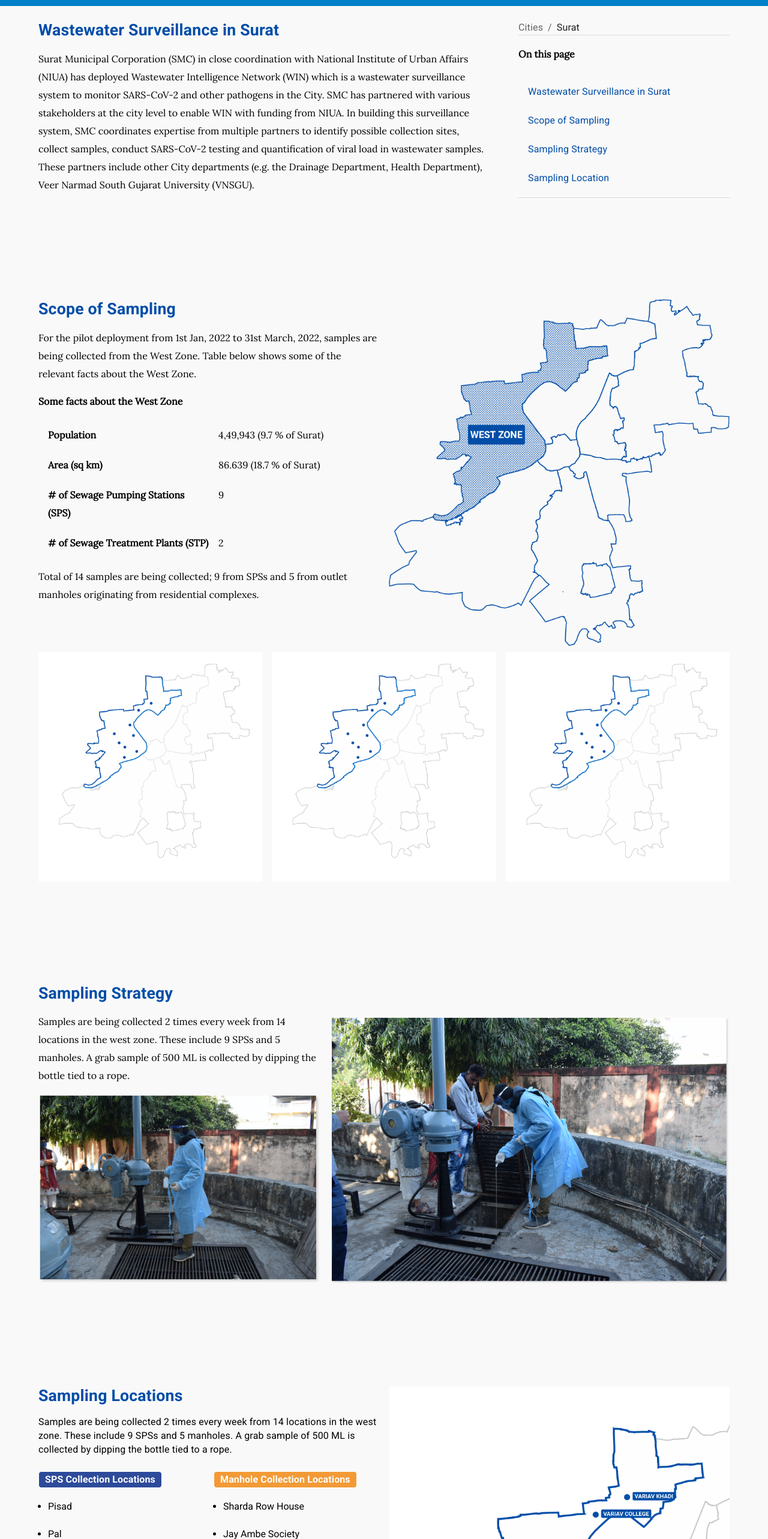
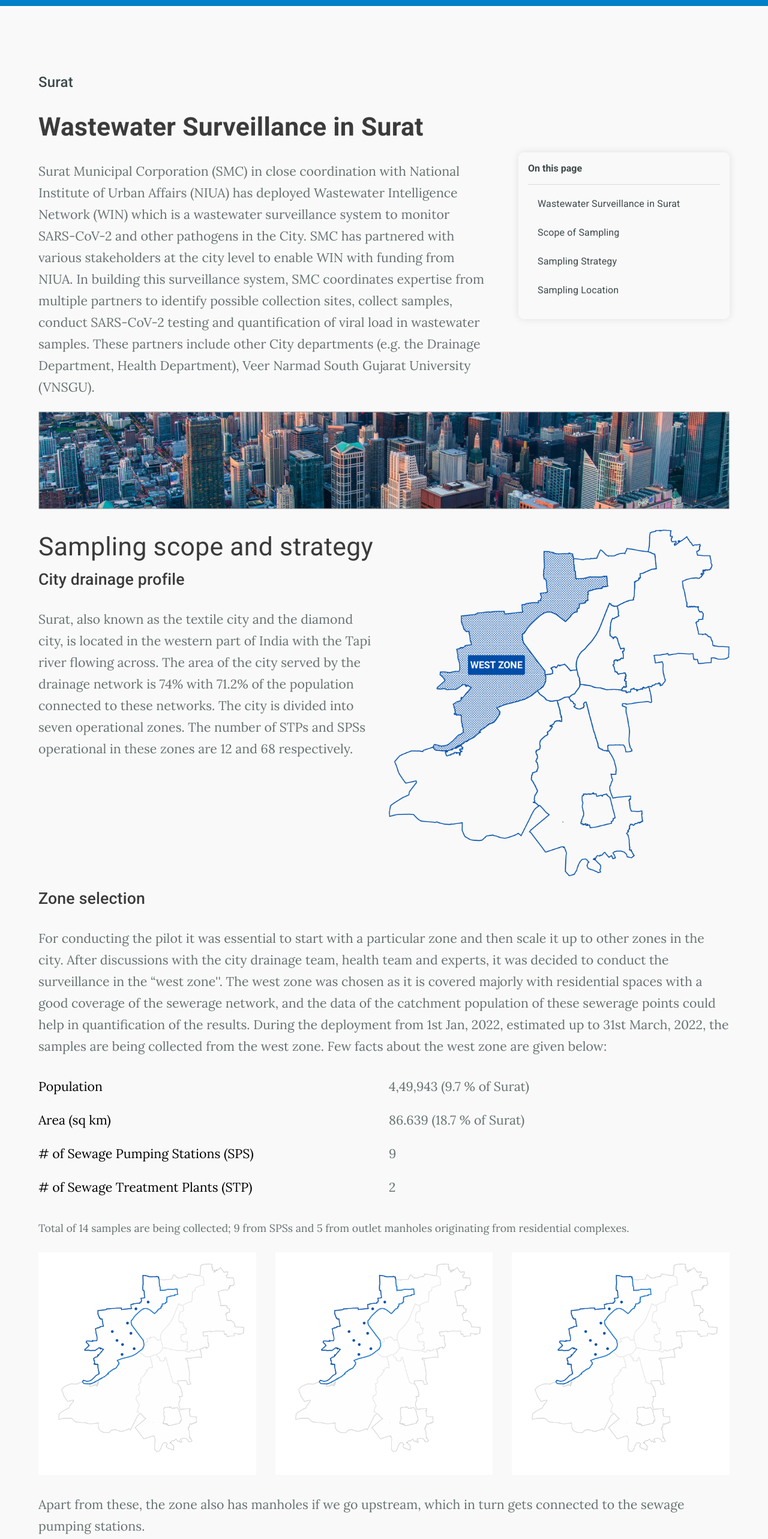
Before and after one commit to wastewater-intelligence-network/win-web-app, a React (Create React App) app: page /surat in a window 1280 px wide. Shown: the part 100-2666 px from the top of the page at 60% size. Built offline with nearby package versions, Linux system fonts and the light colour scheme.

Commit message:
cities page new design implemented 1- header font, style, color space changed 2- paragraph font style, size, color changed 3- on this page box designed 4- Sampling frequency and locations section image chnages based on location

```diff
--- a/src/landing/cities/samplingLocations.js
+++ b/src/landing/cities/samplingLocations.js
@@ -1,10 +1,14 @@
-import { Box, Typography, Grid } from "@mui/material";
+import { Box, Typography, Grid, Button } from "@mui/material";
 import * as React from "react";
 import Sps_big from "../../images/city-images/sps_big.png";
 import List from "@mui/material/List";
 import ListItem from "@mui/material/ListItem";
 import ListItemButton from "@mui/material/ListItemButton";
 import ListItemText from "@mui/material/ListItemText";
+import DSC_big from "../../images/city-images/DSC_big.png";
+import DSC_small from "../../images/city-images/DSC_small.png";
+import { $ } from "react-jquery-plugin";
+
 function SamplingLocation() {
   const SPSCollectionLoacation = [
     "Pisad",
@@ -19,24 +23,68 @@ function SamplingLocation() {
   ];
 
   const manholeCollectionLocations = [
-"Sharda Row House", "Jay Ambe Society", "Mangaldeep Complex", "Amrapali Society", "Nildhara Row House"
-  ]
+    "Sharda Row House",
+    "Jay Ambe Society",
+    "Mangaldeep Complex",
+    "Amrapali Society",
+    "Nildhara Row House",
+  ];
+  function oneFunction() {
+    $("#first").show();
+    $("#secnd").hide();
+    $("#first_btn").addClass("active_btn");
+    $("#secnd_btn").removeClass("active_btn");
+  }
+
+  function twoFunction() {
+    $("#secnd").show();
+    $("#first").hide();
+    $("#secnd_btn").addClass("active_btn");
+    $("#first_btn").removeClass("active_btn");
+  }
+
   return (
-    <Box className="customeMarginBottom ">
+    <Box className="samplingLocationBox">
       <Grid container spacing={2}>
         <Grid item sm={12} xs={12} md={6}>
-          <Typography variant="h4" className="cities_heading">
-            Sampling Locations
+          <Typography variant="h4" className="cities_2ndheading">
+            Sampling frequency and locations
           </Typography>
-          <Typography variant="body2" sx={{mb:3}}>
-            Samples are being collected 2 times every week from 14 locations in
-            the west zone. These include 9 SPSs and 5 manholes. A grab sample of
-            500 ML is collected by dipping the bottle tied to a rope.
+          <p className="surat-content">
+            The samples are being collected twice a week, i.e.Monday and
+            Thursday, from 14 locations. Out of these 14 locations, samples are
+            collected from nine SPS and five manholes. The manholes have been
+            chosen in order to move upstream The samples are being collected
+            from all the nine SPS.
+          </p>
+          <div>
+            {" "}
+            <Button
+            id="first_btn"
+              onClick={oneFunction}
+              variant="outlined"
+              className="location_button active_btn"
+            >
+              SPS Collection Locations
+            </Button>
+          </div>
+          <div>
+            {" "}
+            <Button
+            id="secnd_btn"
+              onClick={twoFunction}
+              variant="outlined"
+              className="location_button"
+            >
+              Manhole Collection Locations
+            </Button>{" "}
+          </div>
+
+          {/* <Grid container spacing={2}>
+            <Grid item sm={6} xs={12} md={6}>
+              <Typography variant="h4" className="title-bg">
+                SPS Collection Locations
               </Typography>
-          <Grid container spacing={2}>
-            <Grid item sm={6} xs={12} md={6}>
-
-              <Typography variant="h4" className="title-bg">SPS Collection Locations</Typography>
               {SPSCollectionLoacation.map((item) => {
                 return (
                   <ul className="location_list">
@@ -44,10 +92,11 @@ function SamplingLocation() {
                   </ul>
                 );
               })}
-
             </Grid>
             <Grid item sm={6} xs={12} md={6}>
-              <Typography variant="h4" className="title-bg title-bg-1">Manhole Collection Locations</Typography>
+              <Typography variant="h4" className="title-bg title-bg-1">
+                Manhole Collection Locations
+              </Typography>
               {manholeCollectionLocations.map((item) => {
                 return (
                   <ul className="location_list">
@@ -56,16 +105,85 @@ function SamplingLocation() {
                 );
               })}
             </Grid>
+          </Grid> */}
         </Grid>
-        </Grid>
-        <Grid item sm={8} xs={12} md={6} >
-          <img
+        <Grid item sm={8} xs={12} md={6}>
+          <img id="first"
             alt="Scope sampling"
             className="image-responsive"
             src={Sps_big}
           />
+
+          <img id="secnd"
+            alt="Scope sampling"
+            className="image-responsive"
+            src={DSC_big}
+          />
+        </Grid>
+
+        <Box className="p_top">
+          <p className="surat-content">
+            The details of the collected samples (location, date, time,
+            pH/temperature of the sample, etc.) are tracked by the sample
+            collection staff using the WIN mobile application. The collected
+            samples are then transported to the lab for testing where the
+            further process takes place.
+          </p>
+        </Box>
+      </Grid>
+      <Box className="zone_selection_box">
+        <Grid
+          container
+          spacing={2}
+          direction="row"
+          justifyContent="ceter"
+          alignItems="start"
+        >
+          <Grid item sm={12} xs={12} md={4}>
+            <Typography variant="h4" className="cities_sub_heading">
+              Zone selection
+            </Typography>
+            <p className="surat-content">
+              Veer Narmad South Gujarat University (VNSGU) is the testing
+              partner for the pilot in Surat. The lab staff, while receiving the
+              samples, intimate the same on the WIN mobile application. After
+              the testing process is done, the results are uploaded as a
+              document on the mobile app.
+            </p>
+          </Grid>
+          <Grid item sm={12} xs={12} md={4}>
+            <img
+              alt="sampling"
+              className="image-responsive bigimage"
+              src={DSC_big}
+            />
+          </Grid>
+          <Grid item sm={12} xs={12} md={4}>
+            <img
+              alt="sampling"
+              className="image-responsive bigimage"
+              src={DSC_big}
+            />
+
+            <Grid container spacing={2}>
+              <Grid item sm={12} xs={12} md={6}>
+                <img
+                  alt="sampling"
+                  className="image-responsive"
+                  src={DSC_small}
+                />
+              </Grid>
+              <Grid item sm={12} xs={12} md={6}>
+                <img
+                  alt="sampling"
+                  className="image-responsive"
+                  src={DSC_small}
+                />
               </Grid>
             </Grid>
+          </Grid>
+        </Grid>
+      </Box>
     </Box>
   );
 }
--- a/src/landing/cities/samplingStrategy.js
+++ b/src/landing/cities/samplingStrategy.js
@@ -11,11 +11,11 @@ return(
   justifyContent="center"
   alignItems="flex-end">
             <Grid item sm={12} xs={12} md={5} >
-              <Typography variant="h4" className="cities_heading">
+              <Typography variant="h4" className="cities_2ndheading">
                 Sampling Strategy
               </Typography>
 
-              <p className="ws-surat-content">
+              <p className="surat-content">
                 Samples are being collected 2 times every week from 14 locations
                 in the west zone. These include 9 SPSs and 5 manholes. A grab
                 sample of 500 ML is collected by dipping the bottle tied to a
--- a/src/landing/cities/scopeOfSampling.js
+++ b/src/landing/cities/scopeOfSampling.js
@@ -26,18 +26,19 @@ function ScopeOfSampling() {
 
   return (
     <>
-      <Box className="customeMarginBottom ">
+      <Box>
         <Grid container spacing={2}>
           <Grid item sm={12} xs={12} md={6}>
-            <Typography variant="h4" className="cities_heading">
-              Scope of Sampling
+            <Typography variant="h4" className="cities_2ndheading">
+            Sampling scope and strategy
             </Typography>
+            <Typography variant="h4" className="cities_sub_heading">
+            City drainage profile
+            </Typography>
+            <p className="surat-content">
+            Surat, also known as the textile city and the diamond city, is located in the western part of India with the Tapi river flowing across. The area of the city served by the drainage network is 74% with 71.2% of the population connected to these networks. The city is divided into seven operational zones. The number of STPs and SPSs operational in these zones are 12 and 68 respectively.
+            </p>
 
-            <p className="ws-surat-content">
-              For the pilot deployment from 1st Jan, 2022 to 31st March, 2022,
-              samples are being collected from the West Zone. Table below shows
-              some of the relevant facts about the West Zone.
-            </p>
 
             <Grid item sm={8} xs={12} className="mobile-sampling-map">
             <img
@@ -47,9 +48,9 @@ function ScopeOfSampling() {
             />
             </Grid>
 
-            <p className="textBold">Some facts about the West Zone</p>
+            {/* <p className="textBold">Some facts about the West Zone</p> */}
 
-            {westzoneFact.data.map((item) => {
+            {/* {westzoneFact.data.map((item) => {
               return (
                 <Box sx={{ml:2}}>
                   <Grid container spacing={2} >
@@ -62,12 +63,12 @@ function ScopeOfSampling() {
                   </Grid>
                 </Box>
               );
-            })}
+            })} */}
 
-            <p className="ws-surat-content">
+            {/* <p className="surat-content">
               Total of 14 samples are being collected; 9 from SPSs and 5 from
               outlet manholes originating from residential complexes.
-            </p>
+            </p> */}
           </Grid>
           <Grid item sm={12} xs={12} md={6} className="desktop-sampling-map">
             <img
@@ -77,8 +78,42 @@ function ScopeOfSampling() {
             />
           </Grid>
         </Grid>
+        <Grid container spacing={2}>
+        <Grid item xs={12}>
+        <Typography variant="h4" className="cities_sub_heading">
+            Zone selection
+            </Typography>
 
-        <Grid container spacing={2}>
+            <p className="surat-content">
+            For conducting the pilot it was essential to start with a particular zone and then scale it up to other zones in the city. After discussions with the city drainage team, health team and experts, it was decided to conduct the surveillance in the “west zone''. The west zone was chosen as it is covered majorly with residential spaces with a good coverage of the sewerage network, and the data of the catchment population of these sewerage points could help in quantification of the results.
+During the deployment from 1st Jan, 2022, estimated up to 31st March, 2022, the samples are being collected from the west zone. Few facts about the west zone are given below:
+            </p>
+</Grid>
+
+
+            </Grid>
+
+
+            {westzoneFact.data.map((item) => {
+              return (
+                <Box sx={{mt:2, mb:2}} className>
+                  <Grid container spacing={2} >
+                    <Grid item xs={6} className="nopadding">
+                      <p style={{marginTop:"10px", marginBottom:"10px"}} className="zone_fact_name">{item.name}</p>
+                    </Grid>
+                    <Grid item xs={6} className="nopadding">
+                      <p className="surat-content" style={{marginTop:"10px", marginBottom:"10px"}}>{item.value}</p>
+                    </Grid>
+                  </Grid>
+
+
+                </Box>
+              );
+            })}
+
+            <p className="surat-content"><small>Total of 14 samples are being collected; 9 from SPSs and 5 from outlet manholes originating from residential complexes.</small></p>
+
+        <Grid container spacing={4} >
           <Grid item xs={4}>
             <img
               alt="Scope sampling"
@@ -101,6 +136,10 @@ function ScopeOfSampling() {
             />
           </Grid>
         </Grid>
+
+        <p className="surat-content">
+        Apart from these, the zone also has manholes if we go upstream, which in turn gets connected to the sewage pumping stations.
+        </p>
       </Box>
     </>
   );
--- a/src/landing/cities/surat.js
+++ b/src/landing/cities/surat.js
@@ -43,9 +43,9 @@ function Surat() {
           <ScopeOfSampling />
         </div>
         {/* Sampling Strategy Section*/}
-        <div id="SamplingStrategyId">
+        {/* <div id="SamplingStrategyId">
           <SamplingStrategy />
-        </div>
+        </div> */}
         {/* Sampling Locations Section */}
         <div id="SamplingLocationId">
           <SamplingLocation />
--- a/src/landing/cities/wastewaterSurveillance.js
+++ b/src/landing/cities/wastewaterSurveillance.js
@@ -5,7 +5,7 @@ import List from "@mui/material/List";
 import ListItem from "@mui/material/ListItem";
 import ListItemButton from "@mui/material/ListItemButton";
 import ListItemText from "@mui/material/ListItemText";
-
+import SurveillanceSuratBanner from "../../images/city-images/surveillance-surat-banner.png"
 
 function WastewaterSurveillance(props){
 
@@ -20,13 +20,17 @@ function WastewaterSurveillance(props){
 
 
     return(
-        <Box className="customeMarginBottom" sx={{ mt: 3 }}>
+      <>
+        <Box className="" sx={{ mt: 3, mb:3 }}>
         <Grid container spacing={2} columnSpacing={6} className="columnReverse">
           <Grid item sm={12} xs={12} md={6} lg={8}>
+          <Typography  className="cities_title">
+             Surat
+            </Typography>
             <Typography variant="h4" className="cities_heading ">
               Wastewater Surveillance in Surat
             </Typography>
-            <p className="ws-surat-content">
+            <p className="surat-content">
               Surat Municipal Corporation (SMC) in close coordination with
               National Institute of Urban Affairs (NIUA) has deployed
               Wastewater Intelligence Network (WIN) which is a wastewater
@@ -42,9 +46,13 @@ function WastewaterSurveillance(props){
             </p>
           </Grid>
           <Grid item sm={12} xs={12} md={6} lg={4}>
-            <CityBreadcrumbs />
+          <Box className="onthispage_box">
+
+
+            {/* <CityBreadcrumbs /> */}
+
+            <p className="onthipage-title">On this page</p>
             <Divider sx={{ color: "primary" }} />
-            <p className="textBold">On this page</p>
             <div className="cities_navigation">
               <List>
                 <ListItem disablePadding>
@@ -74,10 +82,16 @@ function WastewaterSurveillance(props){
                 </ListItem>
               </List>
             </div>
-            <Divider sx={{ color: "primary" }} />
+            {/* <Divider sx={{ color: "primary" }} /> */}
+            </Box>
           </Grid>
         </Grid>
+        <img alt="surat banner" src={SurveillanceSuratBanner} className="image-responsive" />
       </Box>
+      <Box>
+
+      </Box>
+      </>
     );
 }
 export default WastewaterSurveillance;
--- a/src/landing/home.css
+++ b/src/landing/home.css
@@ -398,15 +398,95 @@ height:85vh;
   .city table {
     border-collapse: collapse;
   }
+
+  .cities_title{
+      font-size: 24px !important;
+      font-weight: 500 !important;
+      color: #3E494A !important;
+      padding-top: 85px;
+      padding-bottom: 20px;
+  }
   .cities_heading{
-    color: #004DA8;
-    font-weight: bold !important;
+    font-weight: 700 !important;
+    font-size: 3.3333333333333vw !important;
+   line-height: 72px !important;
+   color: #3B3B3B !important;
+
+  }
+  .cities_2ndheading{
+    font-weight: 400 !important;
+    font-size: 3.3333333333333vw !important;
+   line-height: 56px !important;
+   color: #3B3B3B !important;
+  }
+  .cities_sub_heading{
     font-size: 2.083333333333333vw !important;
-    margin-bottom: 16px !important;
+    line-height: 2.083333333333333vw !important;
+    font-weight: 500 !important;
+    color: #3B3B3B;
+    padding: 14px 0;
   }
 
-  .cities_navigation{
+  .surat-content{
+      color: #677171 !important;
+    font-size: 1.6666666666666667vw !important;
+    line-height: 36px;
+    font-weight: 400 !important;
+  }
+
+  .onthispage_box{
+    margin-top: 220px;
+    box-shadow: 0px 0px 13px rgb(0 0 0 / 10%);
+    border-radius: 9px;
+    padding: 16px;
+  }
+.onthispage_box p{
+font-family: 'Roboto' !important;
+font-weight: 700;
+font-size: 18px;
+line-height: 21px;
+margin-top: 0 !important;
+color: #3E494A;
+}
+.cities_navigation {
+    color: #3E494A;
+}
+  .cities_navigation li :hover{
     color: #004DA8;
+  }
+
+
+  .samplingLocationBox{
+      padding-top: 60px;
+  }
+
+  .p_top{
+    padding-top: 60px;
+    padding-bottom: 60px;
+  }
+.zone_fact_name{
+color: #000000;
+font-size: 1.6666666666666667vw !important;
+font-weight: 400 !important;
+line-height: 36px;
+}
+  .zone_selection_box .bigimage{
+      padding-top: 30px;
+  }
+
+  .location_button{
+      color: #0080C8 !important;
+      border-radius: 20px !important;
+      min-width: 280px !important;
+      margin-top: 10px !important;
+  }
+  .active_btn{
+background-color: #0080C8  !important;
+color: #fff !important;
+  }
+
+  #secnd{
+      display: none;
   }
 .location_list{
     padding-left: 16px !important;
@@ -437,6 +517,10 @@ height:85vh;
 
 .mobile-sampling-map{
     display: none;
+}
+
+.nopadding{
+    padding-top: 0px !important;
 }
 
 .side_heading{
@@ -475,14 +559,6 @@ border: 1px solid rgba(0, 95, 148, 0.300918) !important;
     display: none;
 }
 
-/* .ws-surat-content{
-font-size: 20px;
-line-height: 36px;
-} */
-
-/* .mainContainer{
-margin-top: 100px;
-} */
 
   /*  Mobile View Css */
 
```
Also changed, not shown: src/images/city-images/surveillance-surat-banner.png (added). Lines whose indentation alone changed are shown as unchanged.
